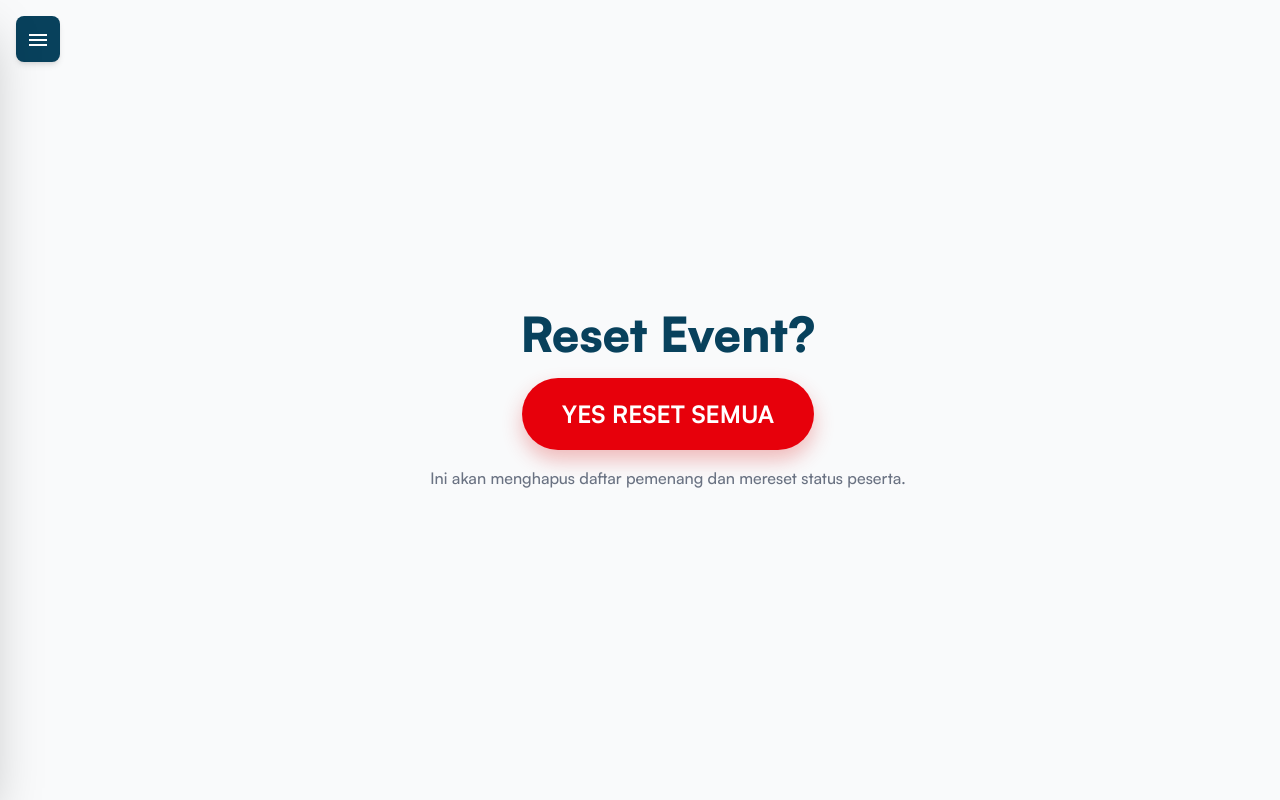
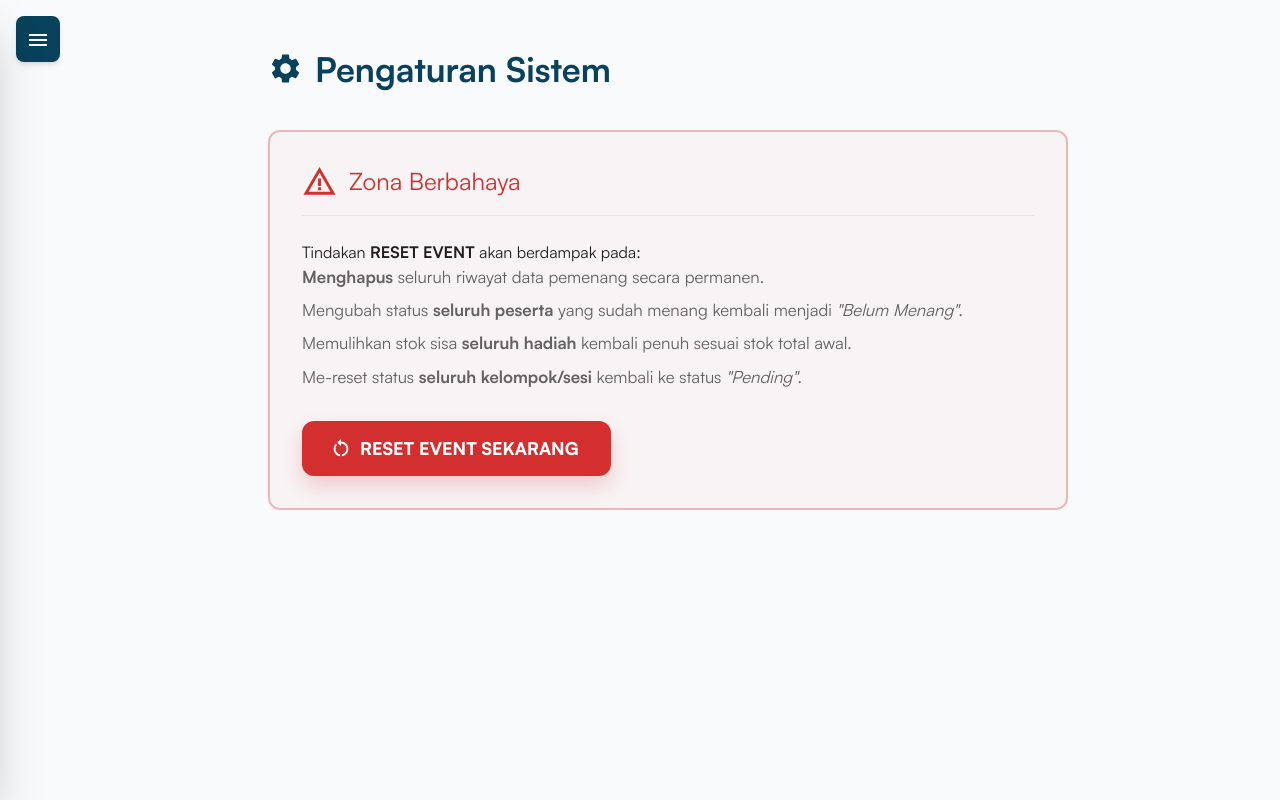
Before and after one commit to Esqi-Meazza/doorprize-pindad-client, a React (Vite) app: page /admin/setting in a window 1280 px wide. Built offline with nearby package versions, Linux system fonts and the light colour scheme; no server answers; sample sign-in values are in the browser's storage.

Commit message:
feat: enhance SettingPage with new UI components and reset event functionality

```diff
--- a/src/pages/admin/Setting.jsx
+++ b/src/pages/admin/Setting.jsx
@@ -1,93 +1,213 @@
-import { useState } from 'react';
-import { BACKEND_URL } from '../../config/socket.js';
-import AppSnackbar from '../../components/ui/AppSnackbar.jsx';
-import useSnackbar from '../../hooks/useSnackbar.js';
-import useConfirmDialog from '../../hooks/useConfirmDialog.js';
-import ConfirmDialog from '../../components/common/ConfirmDialog.jsx';
+import { useState } from "react";
+import {
+  ThemeProvider,
+  createTheme,
+  Box,
+  Typography,
+  Button,
+  Paper,
+  Divider,
+} from "@mui/material";
+
+// Icons
+import WarningAmberIcon from "@mui/icons-material/WarningAmber";
+import SettingsIcon from "@mui/icons-material/Settings";
+import RestartAltIcon from "@mui/icons-material/RestartAlt";
+
+// Config & Hooks
+import { BACKEND_URL } from "../../config/socket";
+import useSnackbar from "../../hooks/useSnackbar";
+import useDialog from "../../hooks/useDialog";
+
+// Components
+import AppSnackbar from "../../components/ui/AppSnackbar";
+import AppDialog from "../../components/ui/AppDialog";
+import AppInput from "../../components/ui/AppInput";
+import LoadingSpinner from "../../components/ui/LoadingSpinner"; // Import komponen bawaanmu
+
+const theme = createTheme({
+  palette: {
+    primary: { main: "#08415c" },
+    secondary: { main: "#b39c4d" },
+    success: { main: "#157145" },
+    error: { main: "#d32f2f" },
+  },
+  typography: { fontFamily: "inherit" },
+});
 
 export default function SettingPage() {
   const [loading, setLoading] = useState(false);
+  const [confirmKeyword, setConfirmKeyword] = useState("");
+
   const { snackbar, showSnackbar, closeSnackbar } = useSnackbar();
-  const { dialog, openConfirm, closeConfirm } = useConfirmDialog();
+  const resetDialog = useDialog();
+
   const token = localStorage.getItem("admin_token");
-
   const authHeader = {
     Authorization: `Bearer ${token}`,
     "Content-Type": "application/json",
+  };
+
+  const handleOpenModal = () => {
+    setConfirmKeyword("");
+    resetDialog.openDialog();
   };
 
   const handleReset = async () => {
     setLoading(true);
     try {
       const response = await fetch(`${BACKEND_URL}/api/admin/resetevent`, {
-        method: 'POST',
-        headers: authHeader
+        method: "POST",
+        headers: authHeader,
       });
 
       const data = await response.json();
 
-      if (!response.ok) throw new Error(data.error || 'Gagal melakukan reset');
+      if (!response.ok) throw new Error(data.error || "Gagal melakukan reset");
 
-      closeConfirm();
+      resetDialog.closeDialog();
       showSnackbar({
-        message: 'Berhasil! Event telah di-reset dari nol.',
-        severity: 'success',
-        anchorOrigin: { vertical: 'top', horizontal: 'center' },
+        message: "Berhasil! Event telah di-reset dari nol.",
+        severity: "success",
       });
     } catch (error) {
-      closeConfirm();
+      resetDialog.closeDialog();
       showSnackbar({
-        message: 'Error: ' + error.message,
-        severity: 'error',
-        anchorOrigin: { vertical: 'top', horizontal: 'center' },
+        message: "Error: " + error.message,
+        severity: "error",
       });
     } finally {
       setLoading(false);
     }
   };
 
-  const confirmReset = () => {
-    openConfirm({
-      title: 'PERINGATAN',
-      message: 'Apakah Anda yakin ingin mereset seluruh event? Semua data pemenang akan dihapus!',
-      confirmText: 'YA RESET',
-      cancelText: 'BATAL',
-      onConfirm: handleReset,
-    });
-  };
+  return (
+    <ThemeProvider theme={theme}>
+      <Box sx={{ display: "flex", flexDirection: "column", gap: 3, p: { xs: 2, md: 0 }, maxWidth: "800px", mx: "auto", mt: 4 }}>
 
-  return (
-    <div className="h-full w-full center-flex flex-col flex-1">
-      <AppSnackbar
-        open={snackbar.open}
-        message={snackbar.message}
-        severity={snackbar.severity}
-        anchorOrigin={snackbar.anchorOrigin}
-        duration={snackbar.duration}
-        onClose={closeSnackbar}
-      />
+        {/* HEADER */}
+        <Box sx={{ display: "flex", alignItems: "center", gap: 1.5, mb: 2 }}>
+          <SettingsIcon fontSize="large" sx={{ color: "primary.main" }} />
+          <Typography variant="h4" sx={{ color: "primary.main", fontWeight: 700 }}>
+            Pengaturan Sistem
+          </Typography>
+        </Box>
 
-      <ConfirmDialog
-        open={dialog.open}
-        onClose={closeConfirm}
-        onConfirm={dialog.onConfirm || (() => {})}
-        title={dialog.title}
-        message={dialog.message}
-        confirmText={dialog.confirmText}
-        cancelText={dialog.cancelText}
-      />
+        {/* DANGER ZONE CARD */}
+        <Paper
+          elevation={0}
+          sx={{
+            p: 4,
+            borderRadius: 3,
+            border: "2px solid rgba(211,47,47,0.3)",
+            bgcolor: "rgba(211,47,47,0.03)"
+          }}
+        >
+          <Box sx={{ display: "flex", alignItems: "center", gap: 1.5, mb: 2, color: "error.main" }}>
+            <WarningAmberIcon fontSize="large" />
+            <Typography variant="h5" fontWeight={800}>
+              Zona Berbahaya
+            </Typography>
+          </Box>
 
-      <h2 className="text-biru font-black mb-5 text-5xl">Reset Event?</h2>
-      <button
-        onClick={confirmReset}
-        disabled={loading}
-        className={`text-white text-2xl font-bold py-5 px-10 rounded-pill smooth-transition
-          ${loading ? 'bg-gray-400 cursor-not-allowed' : 'bg-red-600 hover:bg-red-700 shadow-[0_10px_20px_rgba(220,38,38,0.3)]'}
-        `}
-      >
-        {loading ? 'MEMPROSES...' : 'YES RESET SEMUA'}
-      </button>
-      <p className="mt-4 text-gray-500 font-medium">Ini akan menghapus daftar pemenang dan mereset status peserta.</p>
-    </div>
+          <Divider sx={{ mb: 3, borderColor: "rgba(211,47,47,0.1)" }} />
+
+          <Typography variant="body1" fontWeight={600} mb={2}>
+            Tindakan <strong style={{ color: "var(--color-merah)" }}>RESET EVENT</strong> akan berdampak pada:
+          </Typography>
+
+          <Box component="ul" sx={{ color: "text.secondary", display: "flex", flexDirection: "column", gap: 1, mb: 4, fontSize: "1.05rem" }}>
+            <li><span style={{ color: "var(--color-merah)", fontWeight: "bold" }}>Menghapus</span> seluruh riwayat data pemenang secara permanen.</li>
+            <li>Mengubah status <strong>seluruh peserta</strong> yang sudah menang kembali menjadi <em>"Belum Menang"</em>.</li>
+            <li>Memulihkan stok sisa <strong>seluruh hadiah</strong> kembali penuh sesuai stok total awal.</li>
+            <li>Me-reset status <strong>seluruh kelompok/sesi</strong> kembali ke status <em>"Pending"</em>.</li>
+          </Box>
+
+          <Button
+            variant="contained"
+            color="error"
+            size="large"
+            startIcon={<RestartAltIcon />}
+            onClick={handleOpenModal}
+            sx={{
+              fontWeight: 800,
+              fontSize: "1.1rem",
+              px: 4,
+              py: 1.5,
+              borderRadius: "12px",
+              boxShadow: "0 10px 20px rgba(211,47,47,0.2)"
+            }}
+          >
+            RESET EVENT SEKARANG
+          </Button>
+        </Paper>
+
+        {/* MODAL KONFIRMASI KEAMANAN */}
+        <AppDialog
+          open={resetDialog.open}
+          onClose={!loading ? resetDialog.closeDialog : undefined}
+          title="Konfirmasi Reset Event"
+          actions={
+            !loading && (
+              <Box sx={{ display: "flex", gap: 2, px: 2, pb: 2, width: "100%" }}>
+                <Button onClick={resetDialog.closeDialog} color="inherit" variant="outlined" sx={{ borderRadius: "8px", flex: 1 }}>
+                  Batal
+                </Button>
+                <Button
+                  onClick={handleReset}
+                  color="error"
+                  variant="contained"
+                  disabled={confirmKeyword !== "RESET-EVENT"}
+                  sx={{ borderRadius: "8px", boxShadow: "none", flex: 1, fontWeight: "bold" }}
+                >
+                  YA, RESET SEMUA
+                </Button>
+              </Box>
+            )
+          }
+        >
+          {loading ? (
+            <Box sx={{ py: 4 }}>
+              {/* Menggunakan LoadingSpinner bawaanmu */}
+              <LoadingSpinner
+                size={48}
+                direction="column"
+                message="Mereset database, mohon tunggu..."
+              />
+            </Box>
+          ) : (
+            <Box sx={{ display: "flex", flexDirection: "column", gap: 3, pt: 1 }}>
+              <Typography color="error.main" fontWeight={700} fontSize="1.1rem" display="flex" alignItems="center" gap={1}>
+                <WarningAmberIcon /> PERINGATAN FATAL!
+              </Typography>
+              <Typography variant="body1" sx={{ lineHeight: 1.6, color: "text.secondary" }}>
+                Tindakan ini tidak dapat dibatalkan. Event akan di-reset sepenuhnya ke kondisi awal (nol).
+              </Typography>
+              <Box sx={{ bgcolor: "rgba(8,65,92,0.05)", p: 2, borderRadius: 2 }}>
+                <Typography variant="body2" fontWeight={600} mb={1}>
+                  Untuk melanjutkan, ketik persis <strong style={{ color: "var(--color-merah)" }}>RESET-EVENT</strong> pada kolom di bawah:
+                </Typography>
+                <AppInput
+                  placeholder="Ketik RESET-EVENT"
+                  value={confirmKeyword}
+                  onChange={(e) => setConfirmKeyword(e.target.value)}
+                  autoComplete="off"
+                />
+              </Box>
+            </Box>
+          )}
+        </AppDialog>
+
+        {/* SNACKBAR */}
+        <AppSnackbar
+          open={snackbar.open}
+          message={snackbar.message}
+          severity={snackbar.severity}
+          duration={snackbar.duration}
+          anchorOrigin={snackbar.anchorOrigin}
+          onClose={closeSnackbar}
+        />
+      </Box>
+    </ThemeProvider>
   );
 }
```
